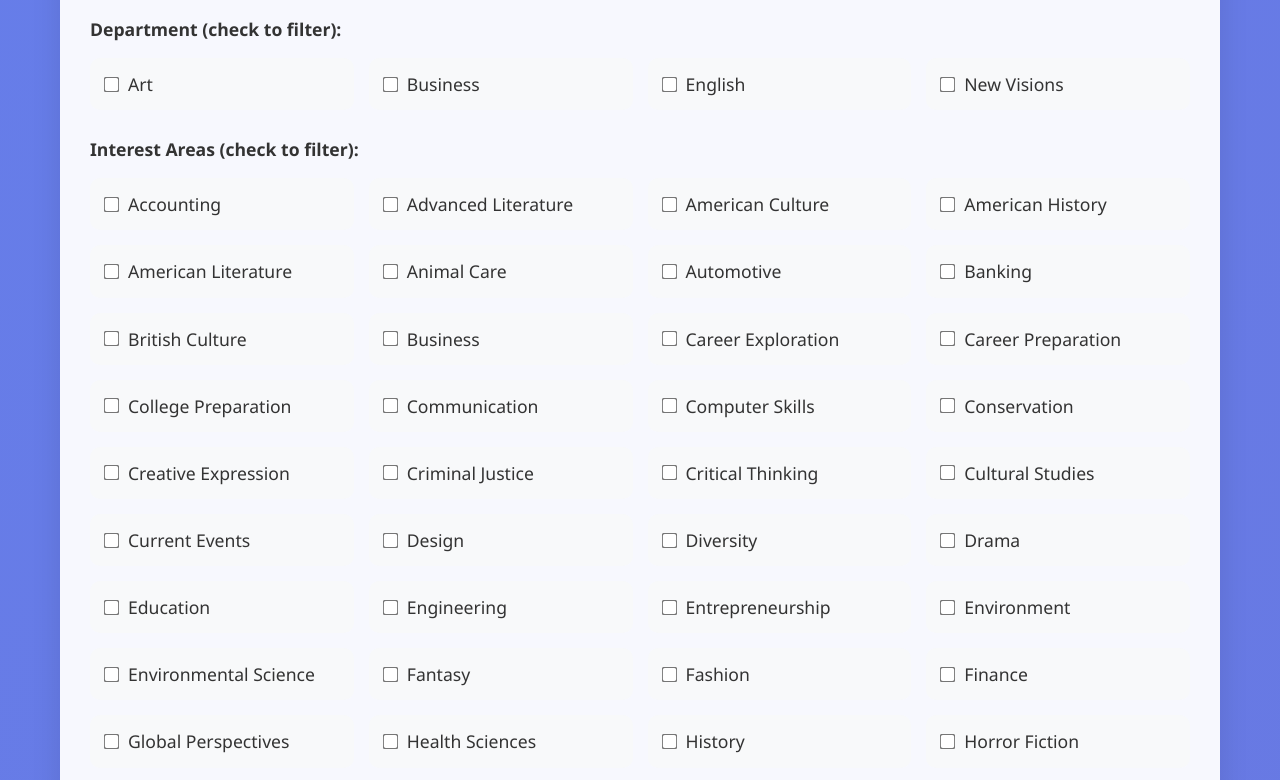
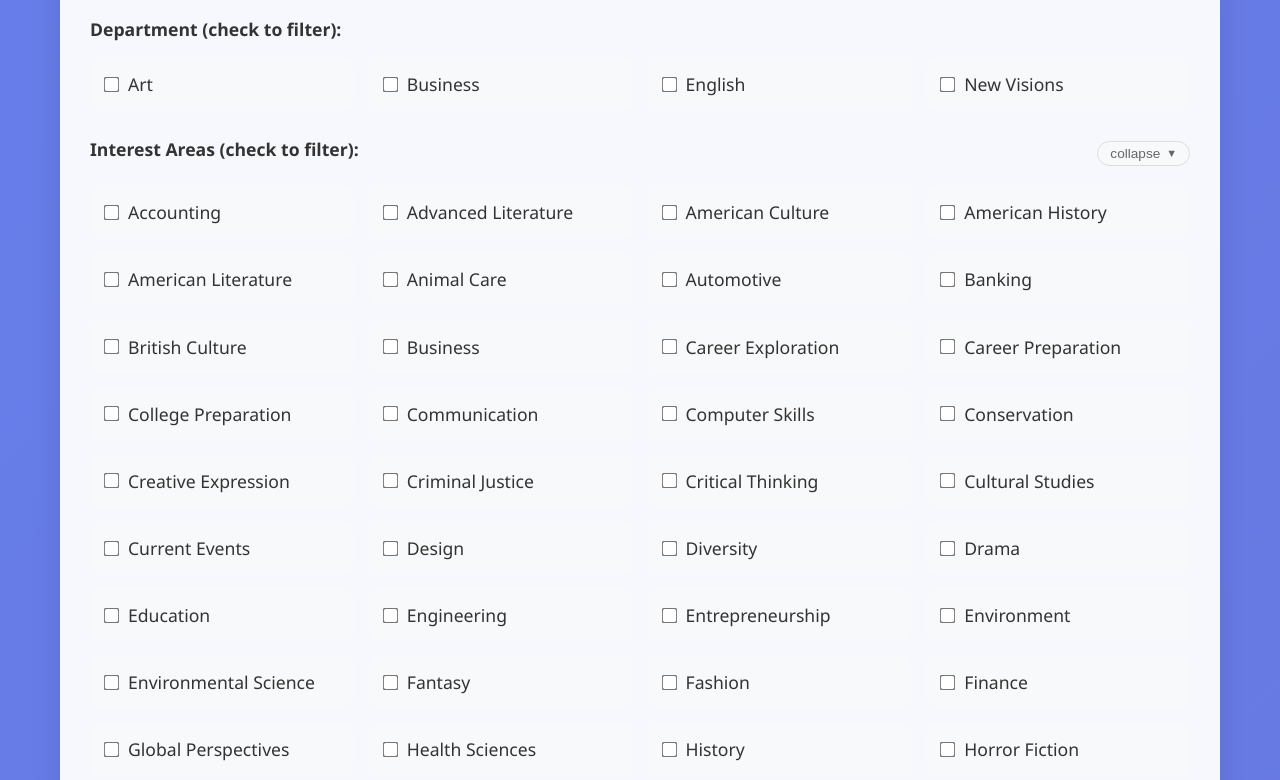
Before and after one commit to program247365/ophs-explore, a plain HTML site: page index.html in a window 1280 px wide. Shown: the part 520-1300 px from the top of the page. Drawn offline with Linux system fonts and the light colour scheme.

Commit message:
feat: collapsible areas of interest section.

```diff
--- a/index.html
+++ b/index.html
@@ -143,6 +143,56 @@
             margin: 0;
             cursor: pointer;
             font-weight: 500;
+        }
+
+        .collapsible-header {
+            display: flex;
+            justify-content: space-between;
+            align-items: center;
+            margin-bottom: 8px;
+        }
+
+        .collapse-toggle {
+            background: #f8f9fa;
+            border: 1px solid #ddd;
+            border-radius: 20px;
+            padding: 4px 12px;
+            font-size: 0.85em;
+            color: #666;
+            cursor: pointer;
+            transition: all 0.3s ease;
+            display: flex;
+            align-items: center;
+            gap: 6px;
+            font-weight: 500;
+        }
+
+        .collapse-toggle:hover {
+            background: #e9ecef;
+            border-color: #bbb;
+            color: #333;
+        }
+
+        .toggle-icon {
+            transition: transform 0.3s ease;
+            font-size: 0.8em;
+        }
+
+        .collapsible-content {
+            max-height: 1000px;
+            overflow: hidden;
+            transition: max-height 0.4s ease-out, opacity 0.3s ease;
+            opacity: 1;
+        }
+
+        .collapsible-content.collapsed {
+            max-height: 0;
+            opacity: 0;
+            margin-top: 0;
+        }
+
+        .collapse-toggle.collapsed .toggle-icon {
+            transform: rotate(-90deg);
         }
 
         .courses-container {
@@ -534,6 +584,16 @@
                  font-size: 0.95em;
              }
 
+             .collapsible-header {
+                 flex-wrap: wrap;
+                 gap: 10px;
+             }
+
+             .collapse-toggle {
+                 font-size: 0.8em;
+                 padding: 6px 12px;
+             }
+
             .courses-header {
                 flex-direction: column;
                 text-align: center;
@@ -770,8 +830,14 @@
             </div>
 
             <div class="form-group">
+                <div class="collapsible-header">
                     <label for="interests">Interest Areas (check to filter):</label>
-                <div class="checkbox-group" id="interestCheckboxes">
+                    <button type="button" class="collapse-toggle" id="interestToggle" onclick="toggleInterestSection()">
+                        <span class="toggle-text">collapse</span>
+                        <span class="toggle-icon">▼</span>
+                    </button>
+                </div>
+                <div class="checkbox-group collapsible-content" id="interestCheckboxes">
                     <!-- Will be populated dynamically -->
                 </div>
             </div>
@@ -1342,6 +1408,26 @@
            }
        }
 
+       function toggleInterestSection() {
+           const toggle = document.getElementById('interestToggle');
+           const content = document.getElementById('interestCheckboxes');
+           const toggleText = toggle.querySelector('.toggle-text');
+
+           const isCollapsed = content.classList.contains('collapsed');
+
+           if (isCollapsed) {
+               // Expand
+               content.classList.remove('collapsed');
+               toggle.classList.remove('collapsed');
+               toggleText.textContent = 'collapse';
+           } else {
+               // Collapse
+               content.classList.add('collapsed');
+               toggle.classList.add('collapsed');
+               toggleText.textContent = 'expand';
+           }
+       }
+
       // Initialize the application
       document.addEventListener('DOMContentLoaded', loadCourseData);
     </script>
```
Lines whose indentation alone changed are shown as unchanged.
